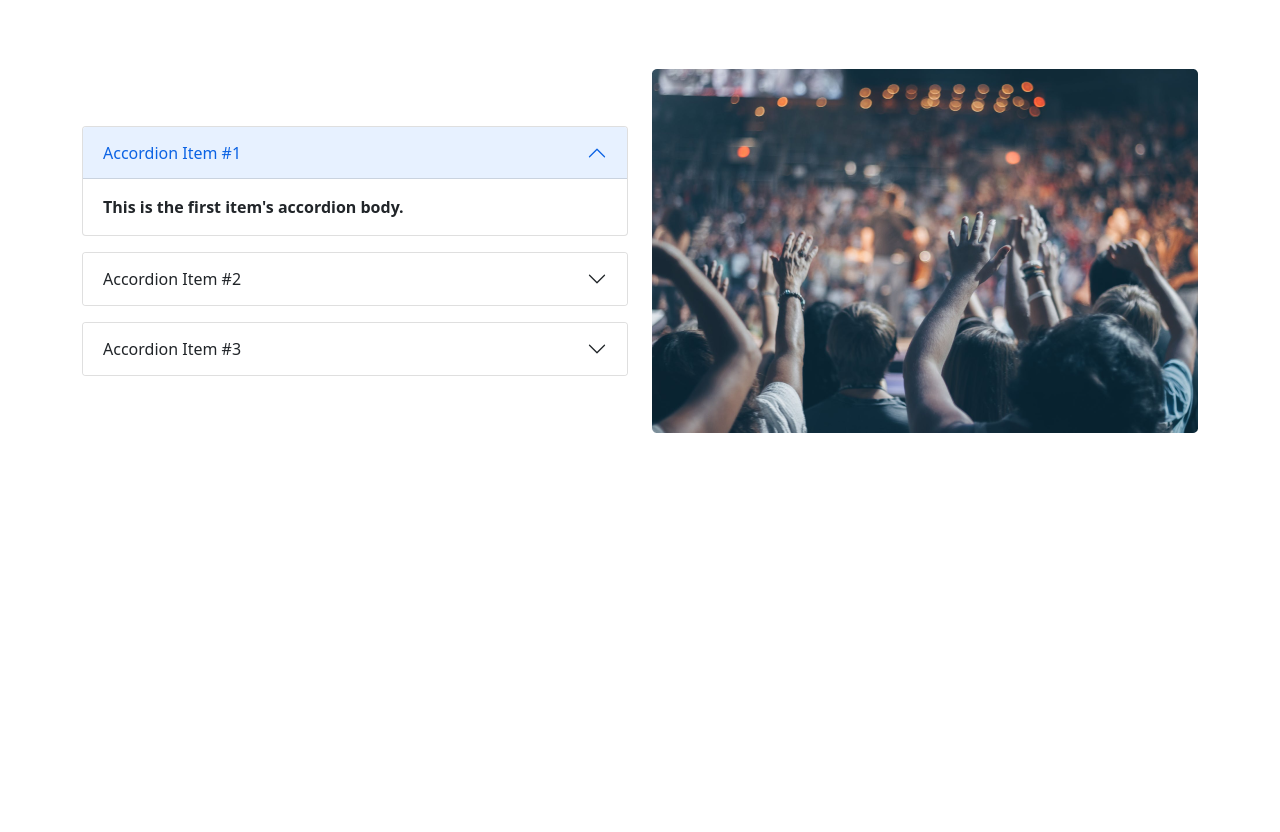
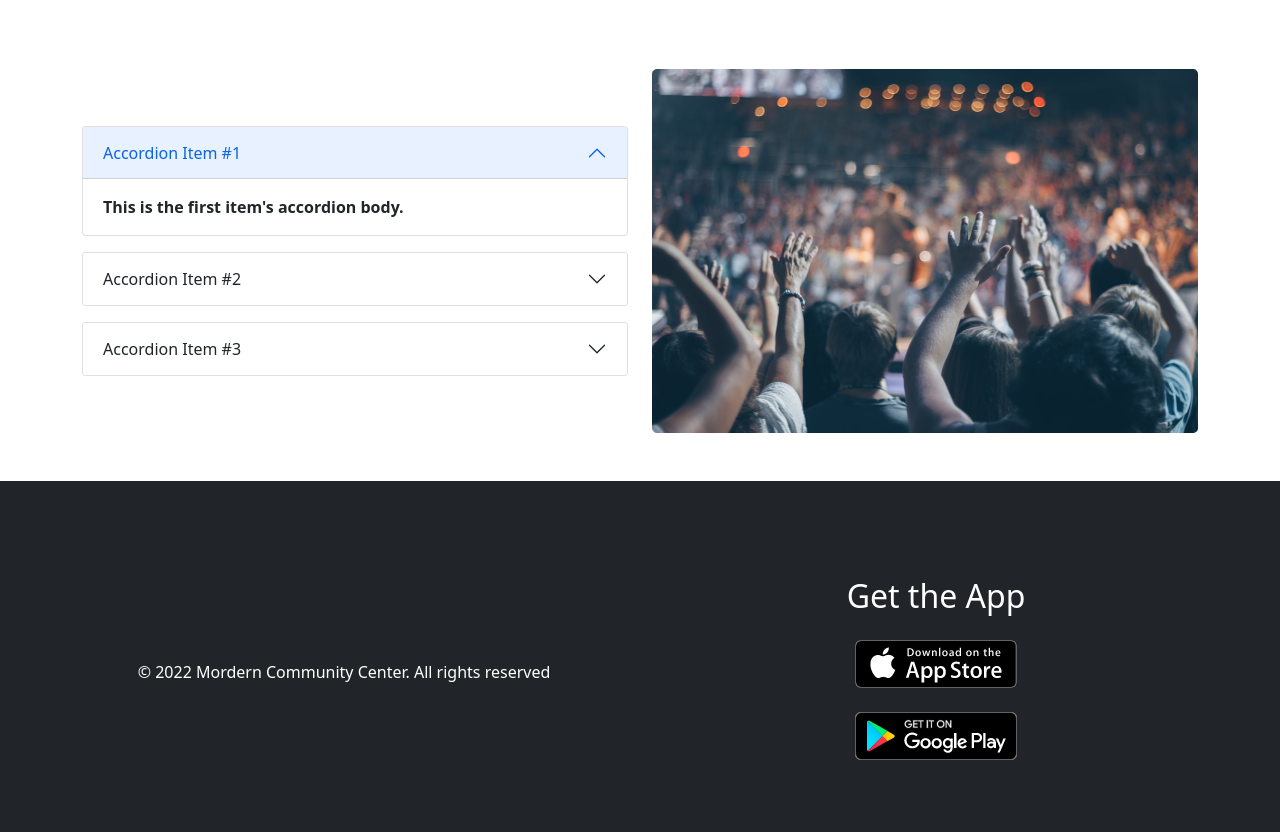
Before and after one commit to mohammadshariful/convention-center, a plain HTML site: page index.html in a window 1280 px wide. Shown: the part 2479-3311 px from the top of the page. Before the commit the page ends 2960 px from the top, so only its background shows below. Drawn offline with nearby package versions, Linux system fonts and the light colour scheme.

Commit message:
footer section added

```diff
--- a/index.html
+++ b/index.html
@@ -574,6 +574,31 @@
       </section>
       <!-- Frequency ask Question section end -->
     </main>
+    <footer class="container-fluid pt-5 bg-dark text-white">
+        <div class="row g-4 p-5 align-items-center ">
+            <div class="col-sm-12 col-lg-6 text-sm-center">
+          <p>
+            &copy; 2022 Mordern Community Center. All rights reserved
+          </p>
+            </div>
+            <div class="col-sm-12 col-lg-6 text-sm-center">
+                <div >
+                    <h2>Get the App</h2>
+                    <div class="my-4">
+                        <a href="https://www.apple.com/app-store/"
+                        target="_blank">
+                            <img class="img-fluid" src="./icon/app-store.png" alt="">
+                        </a>
+                    </div>
+                    <div class="my-4">
+                        <a href="https://play.google.com/store/apps"target="_blank" >
+                            <img class="img-fluid" src="./icon/google-play.png" alt="">
+                        </a>
+                    </div>
+                </div>
+            </div>
+        </div>
+    </footer>
     <!-- Bootsrap js link -->
     <script
       src="https://cdn.jsdelivr.net/npm/bootstrap@5.1.3/dist/js/bootstrap.bundle.min.js"
```
